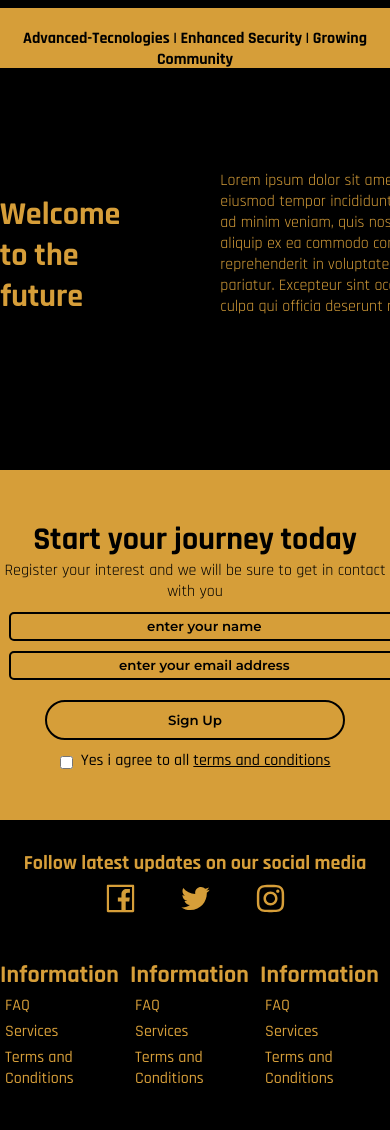
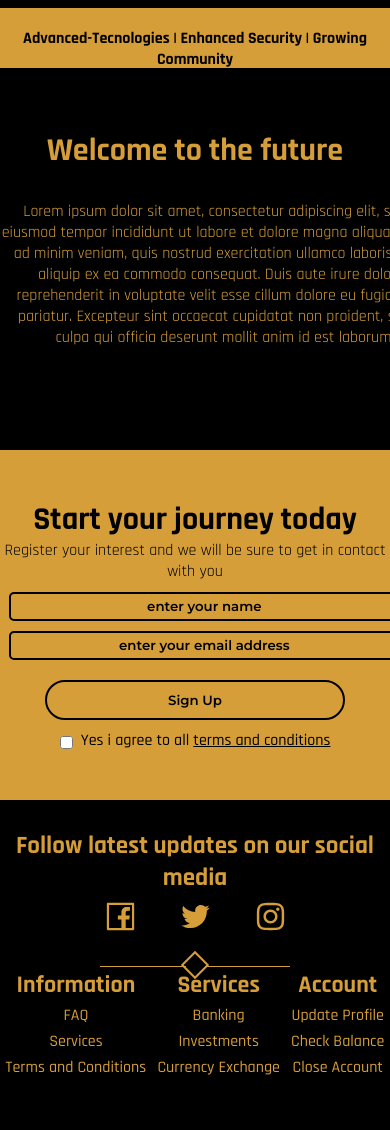
Before and after one commit to LazarusJr/LuxDeFi, a React (Create React App) app: page / in a window 390 px wide. Shown: the part 747-1877 px from the top of the page. Built offline with nearby package versions, Linux system fonts and the light colour scheme; grey boxes are pictures that could not be loaded.

Commit message:
add: footer, footer-items

```diff
--- a/src/Components/Footer/Footer.css
+++ b/src/Components/Footer/Footer.css
@@ -2,6 +2,8 @@
     display: flex;
     justify-content: center;
     align-items: center;
+    text-align: center;
+    margin-top: 30px;
 }
 
 .Footer-container .footer-items a {
@@ -57,5 +59,6 @@
 @media screen and (max-width: 640px) {
     .Footer-container .footer-items {
         margin: auto;
+        text-align: center;
     }
 }
--- a/src/Components/Footer/Footer.js
+++ b/src/Components/Footer/Footer.js
@@ -12,16 +12,16 @@ const Footer = () => {
         <a href='#'>Terms and Conditions</a>
         </div>
         <div className='footer-items'>
-        <h2>Information</h2>
-        <a href='#'>FAQ</a>
-        <a href='#'>Services</a>
-        <a href='#'>Terms and Conditions</a>
+        <h2>Services</h2>
+        <a href='#'>Banking</a>
+        <a href='#'>Investments</a>
+        <a href='#'>Currency Exchange</a>
         </div>
         <div className='footer-items'>
-        <h2>Information</h2>
-        <a href='#'>FAQ</a>
-        <a href='#'>Services</a>
-        <a href='#'>Terms and Conditions</a>
+        <h2>Account</h2>
+        <a href='#'>Update Profile</a>
+        <a href='#'>Check Balance</a>
+        <a href='#'>Close Account</a>
         </div>
     </div>
   )
--- a/src/Components/Information/Information.css
+++ b/src/Components/Information/Information.css
@@ -35,3 +35,30 @@ align-items: center;
 .column-2 {
     margin: 100px;
 }
+
+/* RESPONSIVE STYLING */
+
+@media screen and (max-width: 940px) {
+    .container2 .column-wrap {
+        display: block;
+        align-items: center;
+        justify-content: center;
+        text-align: center;
+    }
+
+    .container2 .column-wrap .column-1 {
+        margin-top: 60px;
+    }
+
+    .container2 .column-2 {
+        display: block;
+        justify-content: center;
+        align-items: center;
+        margin: auto;
+        margin-top: 30px;
+    }
+
+    .container2 {
+        margin-bottom: -80px;
+    }
+}
--- a/src/Components/SocialMedia/SocialMedia.css
+++ b/src/Components/SocialMedia/SocialMedia.css
@@ -29,8 +29,87 @@
 
 }
 
+.divide-con {
+    padding: 100px;
+    margin-top: -70px;
+}
+
+.lines {
+    width: 100%;
+    height: 35px;
+    position: relative;
+}
+
+.lines:after, .lines:before {
+    content: '';
+    position: absolute;
+    margin: auto;
+    height: 1px;
+    background: var(--primary);
+    width: 45%;
+    top: 45%;
+}
+
+.lines:after {
+    left: 0;
+}
+
+.lines:before {
+    right: 0;
+}
+
+.diamond {
+    height: 30px;
+    width: 30px;
+    border: 2px solid var(--primary);
+    left: 0;
+    right: 0;
+    top: 0;
+    bottom: 0;
+    margin: auto;
+    transform: rotate(45deg)
+}
+
 @media screen and (max-width: 640px) {
-    .s-heading h1 {
-        font-size: 20px;
+
+    .divide-con {
+        padding: 100px;
+        margin-top: -85px;
+    }
+
+    .lines {
+        width: 100%;
+        height: 25px;
+        position: relative;
+    }
+
+    .lines:after, .lines:before {
+        content: '';
+        position: absolute;
+        margin: auto;
+        height: 1px;
+        background: var(--primary);
+        width: 45%;
+        top: 45%;
+    }
+
+    .lines:after {
+        left: 0;
+    }
+
+    .lines:before {
+        right: 0;
+    }
+
+    .diamond {
+        height: 20px;
+        width: 20px;
+        border: 2px solid var(--primary);
+        left: 0;
+        right: 0;
+        top: 0;
+        bottom: 0;
+        margin: auto;
+        transform: rotate(45deg)
     }
 }
--- a/src/Components/SocialMedia/SocialMedia.js
+++ b/src/Components/SocialMedia/SocialMedia.js
@@ -18,6 +18,12 @@ const SocialMedia = () => {
               <a href='#'><AiOutlineInstagram size={35}/></a>
               </div>
               </div>
+                    <div className='divide-con'>
+                <div className='lines'>
+                  <div className='diamond'>
+                    </div>
+                    </div>
+                    </div>
       </div>
   )
 }
```
